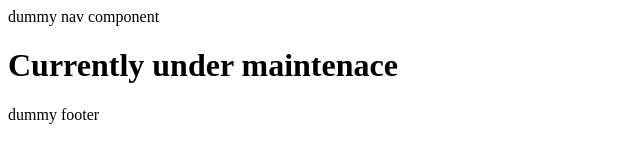
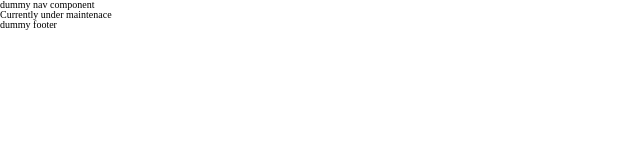
Before and after one commit to lehuu/portfolio, a Gatsby site: page / in a window 1280 px wide. Shown: the whole page, without its empty margins (0-640 px from the left). Built offline with nearby package versions, Linux system fonts and the light colour scheme; Gatsby itself is replaced by a stand-in of ours.

Commit message:
🎨 add css reset

```diff
--- a/src/components/Layout.tsx
+++ b/src/components/Layout.tsx
@@ -1,5 +1,6 @@
 import * as React from 'react';
 import { Helmet } from 'react-helmet';
+import { GlobalStyle } from '../styles';
 
 interface LayoutProps {
   title: string;
@@ -8,6 +9,7 @@
 export const Layout: React.FunctionComponent<LayoutProps> = ({ title, children }) => {
   return (
     <div>
+      <GlobalStyle />
       <Helmet>
         <title>{title}</title>
         <html lang="en" />
--- /dev/null
+++ b/src/styles/GlobalStyle.ts
@@ -0,0 +1,150 @@
+import { createGlobalStyle, css } from 'styled-components';
+
+// Workaround to get prettier working properly
+const styled = { createGlobalStyle };
+
+const reset = css`
+  /* http://meyerweb.com/eric/tools/css/reset/
+   v5.0.1 | 20191019
+   License: none (public domain)
+*/
+  html,
+  body,
+  div,
+  span,
+  applet,
+  object,
+  iframe,
+  h1,
+  h2,
+  h3,
+  h4,
+  h5,
+  h6,
+  p,
+  blockquote,
+  pre,
+  a,
+  abbr,
+  acronym,
+  address,
+  big,
+  cite,
+  code,
+  del,
+  dfn,
+  em,
+  img,
+  ins,
+  kbd,
+  q,
+  s,
+  samp,
+  small,
+  strike,
+  strong,
+  sub,
+  sup,
+  tt,
+  var,
+  b,
+  u,
+  i,
+  center,
+  dl,
+  dt,
+  dd,
+  menu,
+  ol,
+  ul,
+  li,
+  fieldset,
+  form,
+  label,
+  legend,
+  table,
+  caption,
+  tbody,
+  tfoot,
+  thead,
+  tr,
+  th,
+  td,
+  article,
+  aside,
+  canvas,
+  details,
+  embed,
+  figure,
+  figcaption,
+  footer,
+  header,
+  hgroup,
+  main,
+  menu,
+  nav,
+  output,
+  ruby,
+  section,
+  summary,
+  time,
+  mark,
+  audio,
+  video {
+    margin: 0;
+    padding: 0;
+    border: 0;
+    font-size: 100%;
+    font: inherit;
+    vertical-align: baseline;
+  }
+  /* HTML5 display-role reset for older browsers */
+  article,
+  aside,
+  details,
+  figcaption,
+  figure,
+  footer,
+  header,
+  hgroup,
+  main,
+  menu,
+  nav,
+  section {
+    display: block;
+  }
+  /* HTML5 hidden-attribute fix for newer browsers */
+  *[hidden] {
+    display: none;
+  }
+  body {
+    line-height: 1;
+  }
+  menu,
+  ol,
+  ul {
+    list-style: none;
+  }
+  blockquote,
+  q {
+    quotes: none;
+  }
+  blockquote:before,
+  blockquote:after,
+  q:before,
+  q:after {
+    content: '';
+    content: none;
+  }
+  table {
+    border-collapse: collapse;
+    border-spacing: 0;
+  }
+`;
+
+export const GlobalStyle = styled.createGlobalStyle`
+  ${reset}
+  html {
+    font-size: 10px;
+  }
+`;
--- /dev/null
+++ b/src/styles/index.ts
@@ -0,0 +1 @@
+export * from './GlobalStyle';
```
